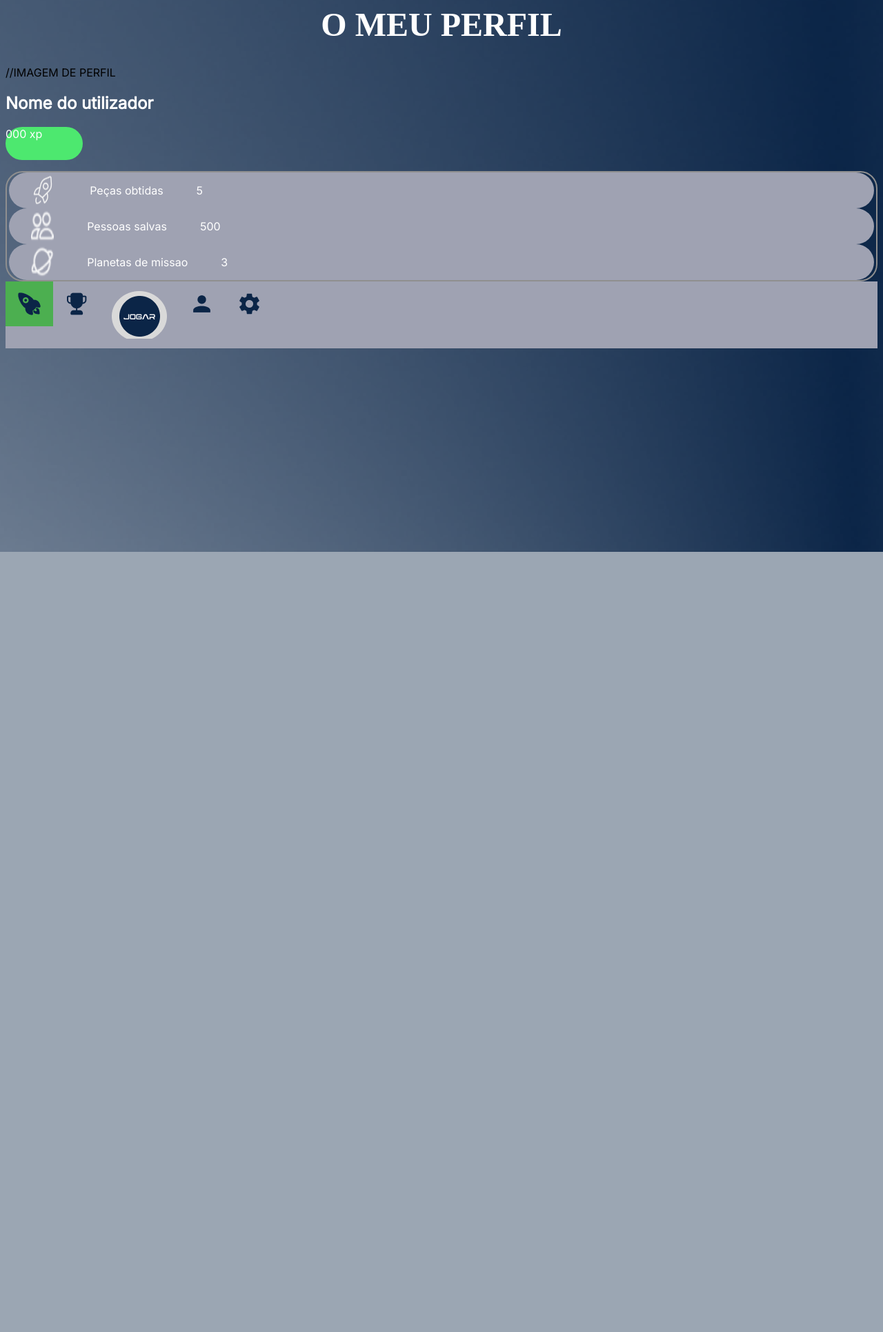
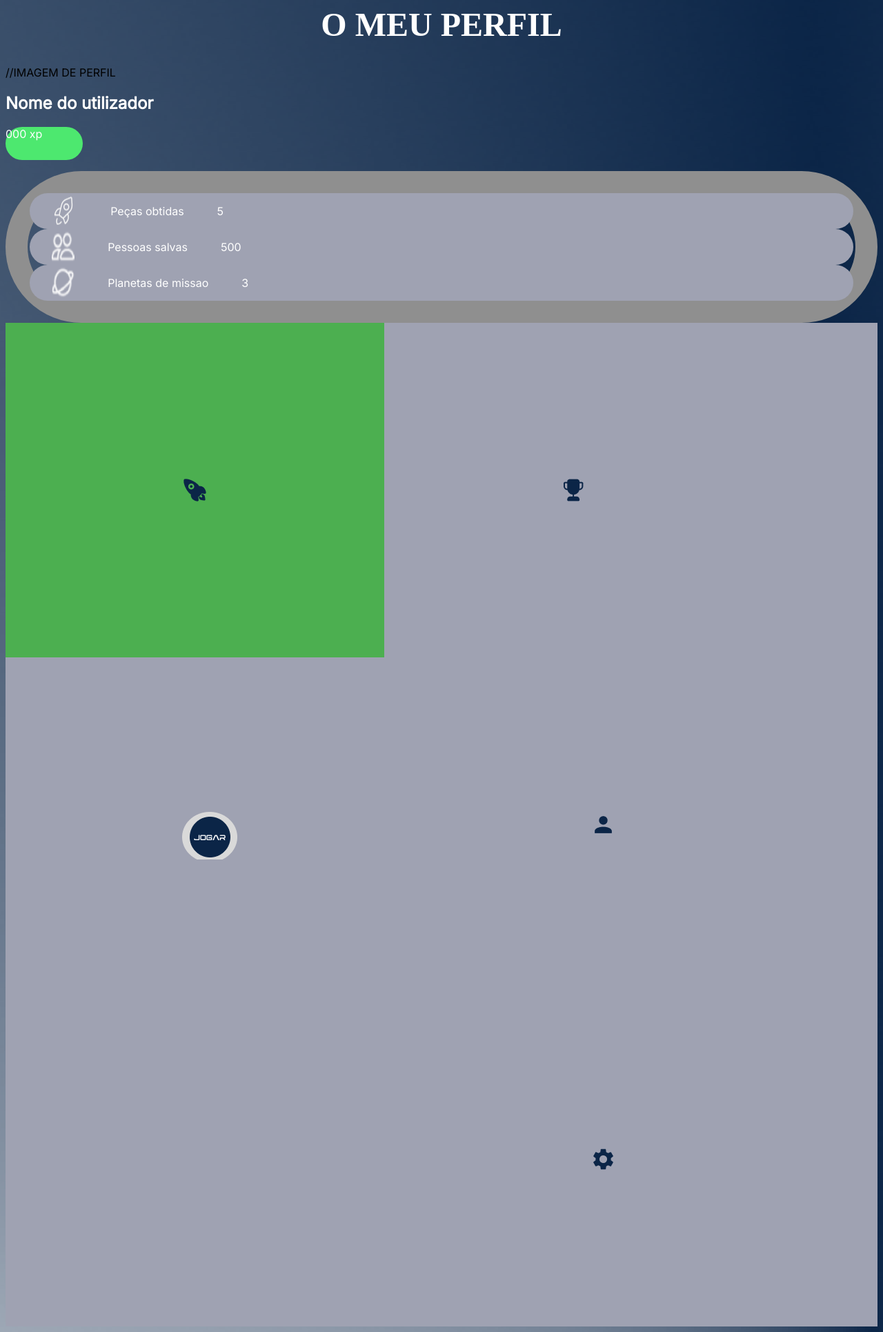
Before and after one commit to antrodrigo/Projeto, a PHP site: page /o_meu_perfil.php in a window 1280 px wide. Shown: the whole page at 69% size. Before the commit the page ends 800 px from the top, so only its background shows below. Run offline with PHP 8.4, Linux system fonts and the light colour scheme; some web fonts are replaced.

Commit message:
Mudança de px para rem

```diff
--- a/css/css.css
+++ b/css/css.css
@@ -106,7 +106,7 @@ element.style {
 .texto_xp {
     color: white;
     background-color: #4DE86F;
-    border-radius: 25px;
+    border-radius: 25rem;
     width: 7rem;
     height: 3rem;
 }
@@ -190,13 +190,13 @@ a:hover {
 }
 
 .container_nave {
-    border-radius: 25px;
-    border: 2px solid #8F8F8F;
+    border-radius: 25rem;
+    border: 2rem solid #8F8F8F;
 }
 
 .div_nave {
     background-color: #9FA2B2;
-    border-radius: 40px;
+    border-radius: 40rem;
     display: flex;
     margin-left: 0.2rem;
     margin-right: 0.2rem;
@@ -215,9 +215,9 @@ a:hover {
     display: block;
     color: white;
     text-align: center;
-    padding: 14px 16px;
+    padding: 14rem 16rem;
     text-decoration: none;
-    font-size: 18px;
+    font-size: 18rem;
 }
 
 /* Estilos para os ícones ativos */
```
Also changed, not shown: other parts of css/css.css (+14 -14 lines).
